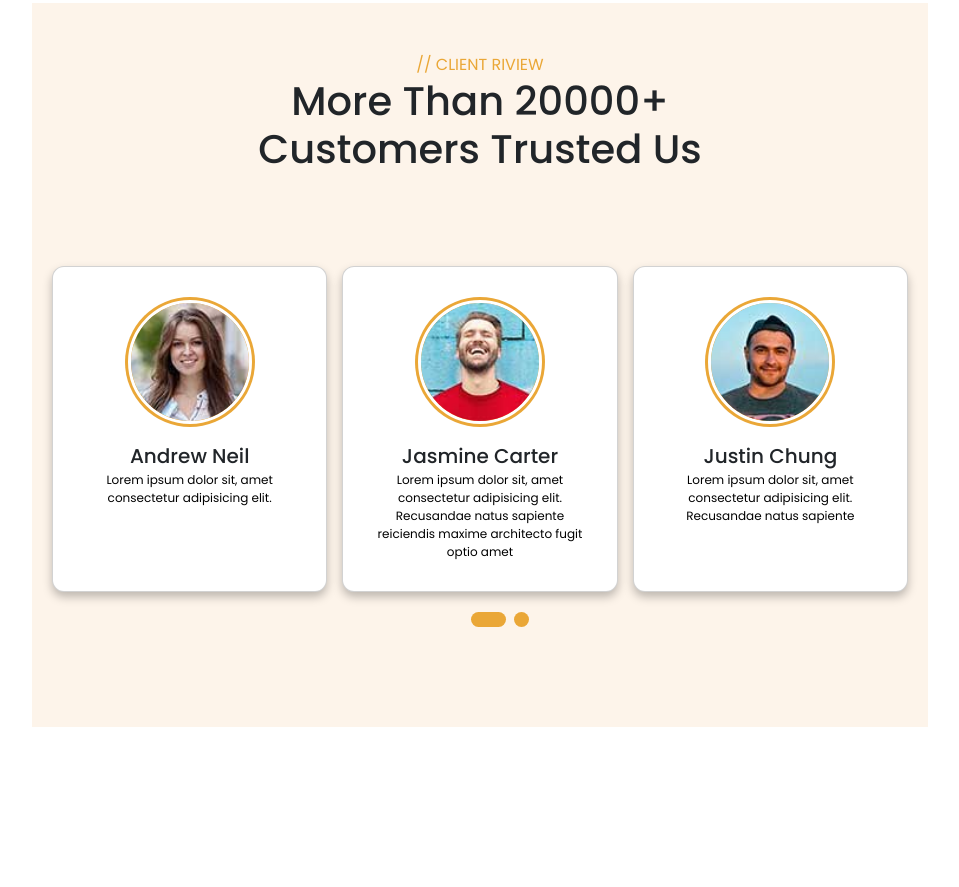
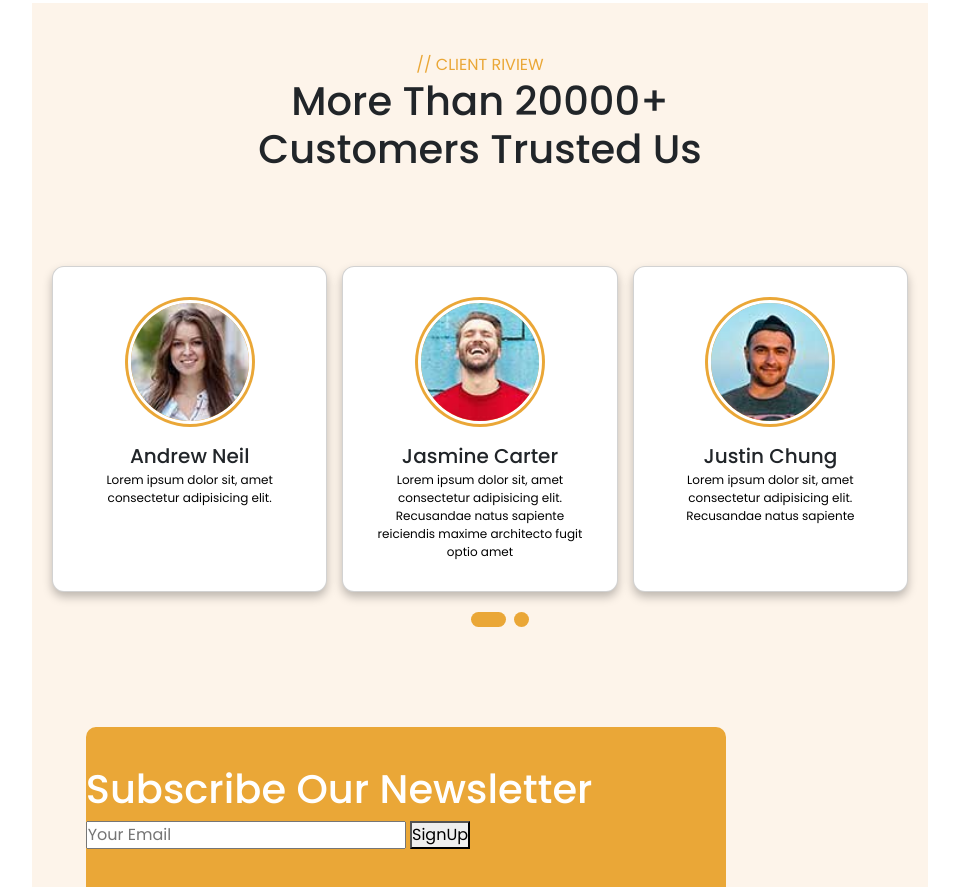
Before and after one commit to VitorLucas44/KadKer_Vitor, a website: page index.html in a window 1280 px wide. Shown: the part 4766-5653 px from the top of the page, without its empty margins (160-1119 px from the left). Before the commit the page ends 5493 px from the top, so only its background shows below. Drawn offline with nearby package versions, Linux system fonts and the light colour scheme.

Commit message:
debut input

```diff
--- a/index.html
+++ b/index.html
@@ -339,7 +339,11 @@
       </div>
       <div class="new">
         <div class="orangenew">
-
+            <h1>Subscribe Our Newsletter</h1>
+            <div class="">
+            <input type="text" placeholder="Your Email" value="">
+            <button>SignUp</button>
+        </div>
         </div>
       </div>
     </div>
--- a/public/sass/style.sass
+++ b/public/sass/style.sass
@@ -441,3 +441,15 @@ section7
         margin-bottom: 5px
         span
             color: #eaa737
+    .new
+        background-color: #eaa737
+        display: flex
+        justify-content: center
+        align-items: center
+        justify-content: space-between
+        background-color: #eaa737
+        width: 50vw
+        height: 20vh
+        margin-left: 6%
+        border-radius: 10px 10px 0px 0px
+        color: white
```
Also changed, not shown: public/css/style.css, 1 other file.
